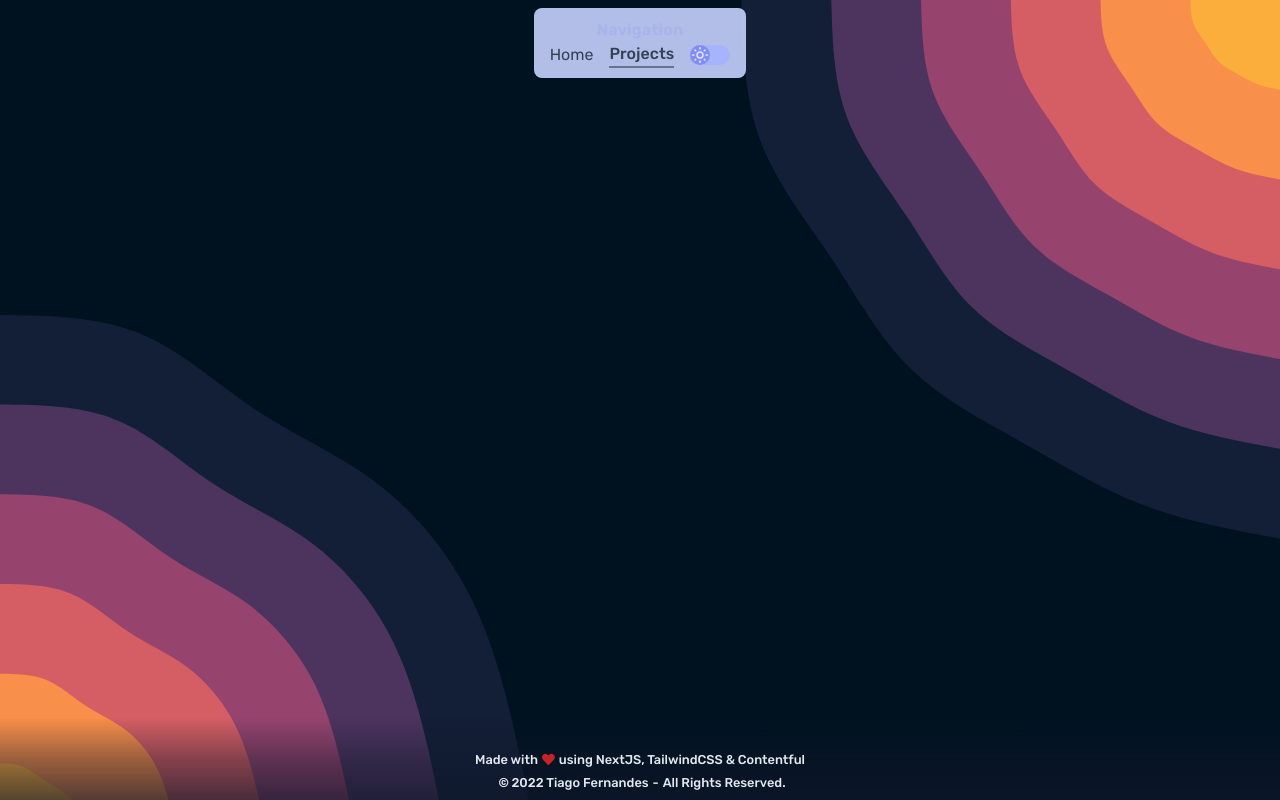
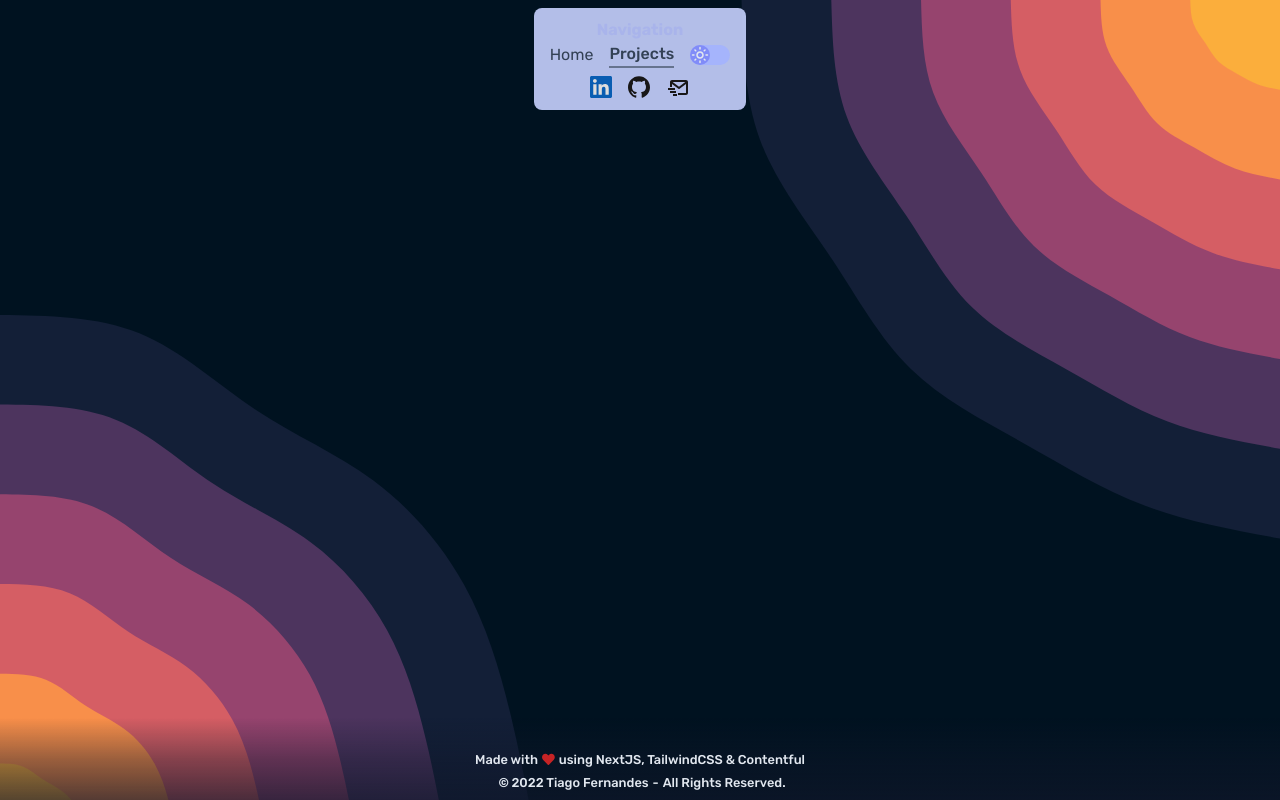
Before and after one commit to tgfnds/tgfnds.github.io, a Next.js app: page /projects in a window 1280 px wide. Built offline with nearby package versions, Linux system fonts and the light colour scheme.

Commit message:
added contacts

```diff
--- /dev/null
+++ b/components/contacts/Contacts.tsx
@@ -0,0 +1,26 @@
+import React from 'react';
+import {SiLinkedin, SiGithub} from "react-icons/si";
+import {BiMailSend} from "react-icons/bi";
+
+const Contacts = () => {
+    return (
+        <div className={"flex gap-4"}>
+            <a href="https://www.linkedin.com/in/devtiago" target="_blank" rel="noreferrer">
+                <div className={"rounded bg-[#dcdcdc] hover:bg-white"}>
+                    <SiLinkedin size={22}
+                                className={`cursor-pointer fill-[#095db2] hover:fill-[#1072d3] hover:scale-110 transition-transform`}/>
+                </div>
+            </a>
+            <a href="https://github.com/tgfnds" target="_blank" rel="noreferrer">
+                <SiGithub size={22}
+                          className={`cursor-pointer fill-[#181717] hover:fill-[#565252] dark:fill-[#dcdcdc] dark:hover:fill-[#fff] hover:scale-110 transition-transform`}/>
+            </a>
+            <a href="mailto:tgfnds23@gmail.com">
+                <BiMailSend size={24}
+                            className={`cursor-pointer fill-[#181717] hover:fill-[#565252] dark:fill-[#dcdcdc] dark:hover:fill-[#fff] hover:scale-110 transition-transform`}/>
+            </a>
+        </div>
+    );
+};
+
+export default Contacts;
--- a/components/ui/ExternalLink.tsx
+++ b/components/ui/ExternalLink.tsx
@@ -1,5 +1,4 @@
 import {BiLinkExternal} from "react-icons/bi";
-import Link from "next/link";
 
 type Props = {
     url: string;
@@ -8,15 +7,12 @@ type Props = {
 
 const ExternalLink = ({url, text}: Props) => {
     return (
-        <Link href={url}>
-            <a target="_blank" className="group flex items-center gap-2">
-                <BiLinkExternal size={16}
-                                className="group-hover:fill-indigo-500 dark:group-hover:fill-indigo-400 mb-0.5"/>
-                <span className="group-hover:text-indigo-500 dark:group-hover:text-indigo-400">
-                    {text}
-                </span>
-            </a>
-        </Link>
+        <a href={url} target="_blank" className="group flex items-center gap-2" rel="noreferrer">
+            <BiLinkExternal size={16} className="group-hover:fill-indigo-500 dark:group-hover:fill-indigo-400 mb-0.5"/>
+            <span className="group-hover:text-indigo-500 dark:group-hover:text-indigo-400">
+                {text}
+            </span>
+        </a>
     );
 };
 
--- a/components/ui/Navbar.tsx
+++ b/components/ui/Navbar.tsx
@@ -1,5 +1,6 @@
 import NavLink from "./NavLink";
 import Switch from "./Switch";
+import Contacts from "../contacts/Contacts";
 
 export default function Navbar() {
     return (
@@ -11,6 +12,9 @@ export default function Navbar() {
                 <NavLink href="/projects" title="Projects"/>
                 <Switch/>
             </div>
+            <div className={"mt-2"}>
+                <Contacts/>
+            </div>
         </nav>
     );
 };
```
